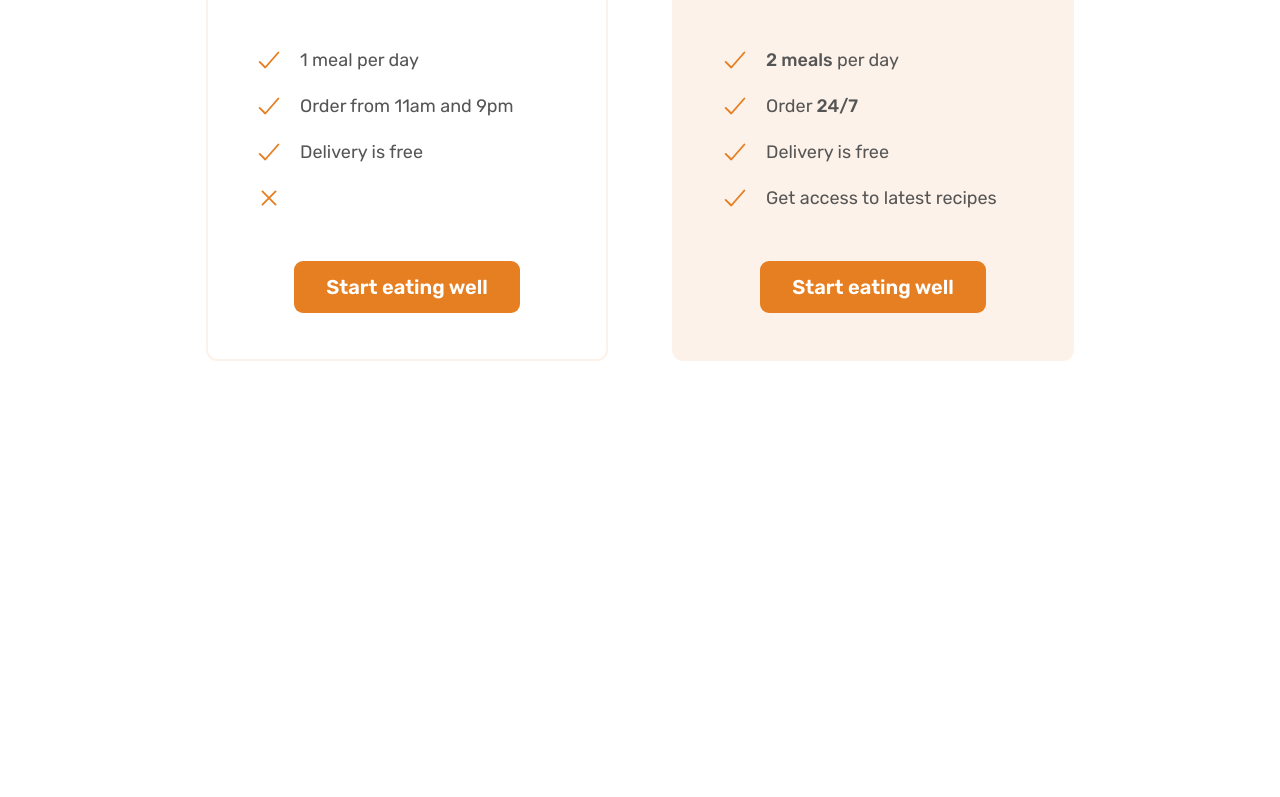
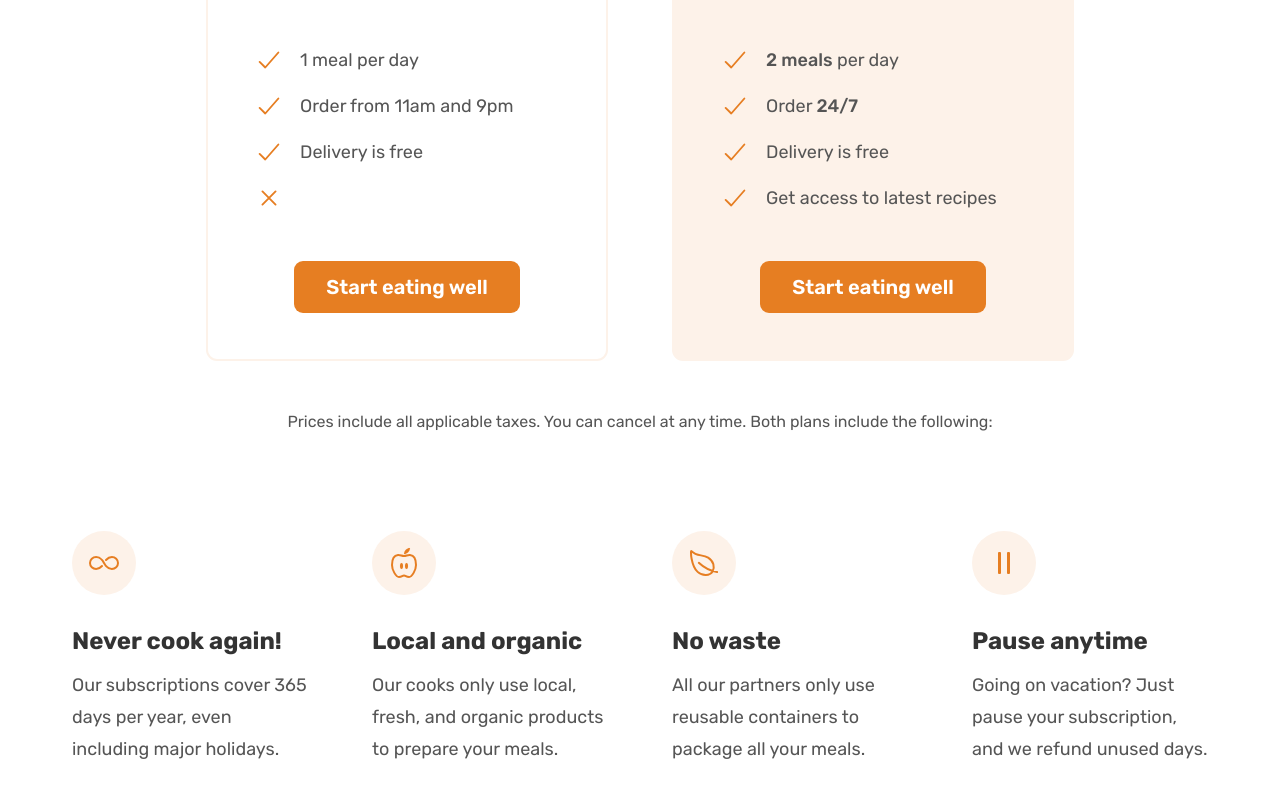
Before and after one commit to JohnKelvin-M/Omnifood, a website: page index.html in a window 1280 px wide. Shown: the part 5040-5837 px from the top of the page. Before the commit the page ends 5497 px from the top, so only its background shows below. Drawn offline with nearby package versions, Linux system fonts and the light colour scheme.

Commit message:
Features part

```diff
--- a/index.html
+++ b/index.html
@@ -474,7 +474,8 @@
             Eating well without breaking the bank
           </h2>
         </div>
-        <div class="container grid grid--2-cols">
+
+        <div class="container grid grid--2-cols margin-bottom-md">
           <div class="pricing-plan pricing-plan--starter">
             <header class="pricing-plan__header">
               <p class="pricing-plan__name">Starters</p>
@@ -560,6 +561,47 @@
             </div>
           </div>
         </div>
+
+        <div class="container grid">
+          <aside class="pricing-plan__details">
+            Prices include all applicable taxes. You can cancel at any time. Both plans include the following:
+          </aside>
+        </div>
+
+        <div class="container grid grid--4-cols">
+          <div class="feature">
+            <ion-icon class="feature__icon" name="infinite-outline"></ion-icon>
+            <p class="feature__title">Never cook again!</p>
+            <p class="feature__text">
+              Our subscriptions cover 365 days per year, even including major
+              holidays.
+            </p>
+          </div>
+          <div class="feature">
+            <ion-icon class="feature__icon" name="nutrition-outline"></ion-icon>
+            <p class="feature__title">Local and organic</p>
+            <p class="feature__text">
+              Our cooks only use local, fresh, and organic products to prepare
+              your meals.
+            </p>
+          </div>
+          <div class="feature">
+            <ion-icon class="feature__icon" name="leaf-outline"></ion-icon>
+            <p class="feature__title">No waste</p>
+            <p class="feature__text">
+              All our partners only use reusable containers to package all your
+              meals.
+            </p>
+          </div>
+          <div class="feature">
+            <ion-icon class="feature__icon" name="pause-outline"></ion-icon>
+            <p class="feature__title">Pause anytime</p>
+            <p class="feature__text">
+              Going on vacation? Just pause your subscription, and we refund
+              unused days.
+            </p>
+          </div>
+        </div>
       </section>
     </main>
 
--- /dev/null
+++ b/sass/components/_features.scss
@@ -0,0 +1,23 @@
+.feature {
+  &__icon {
+    background-color: $color-tint-light;
+    border-radius: 50%;
+    color: $color-primary;
+    height: 3.2rem;
+    margin-bottom: 3.2rem;
+    padding: 1.6rem;
+    width: 3.2rem;
+  }
+
+  &__title {
+    color: $color-grey-dark-3;
+    font-size: 2.4rem;
+    font-weight: 700;
+    margin-bottom: 1.6rem;
+  }
+
+  &__text {
+    font-size: 1.8rem;
+    line-height: $line-height-large;
+  }
+}
--- a/sass/components/_pricing-card.scss
+++ b/sass/components/_pricing-card.scss
@@ -70,4 +70,10 @@
     margin-top: 4.8rem;
     text-align: center;
   }
+
+  &__details {
+    font-size: 1.6rem;
+    line-height: $line-height-paragraph;
+    text-align: center;
+  }
 }
--- a/sass/layout/_grid.scss
+++ b/sass/layout/_grid.scss
@@ -4,7 +4,7 @@
   row-gap: 9.6rem;
 
   &:not(:last-child) {
-    margin-bottom: 0;
+    margin-bottom: 9.6rem;
   }
 
   &--2-cols {
--- a/sass/main.scss
+++ b/sass/main.scss
@@ -7,6 +7,7 @@
 
 @import "components/button";
 @import "components/featured-in";
+@import "components/features";
 @import "components/gallery";
 @import "components/hero";
 @import "components/meal-card";
```
Also changed, not shown: css/style.css.
